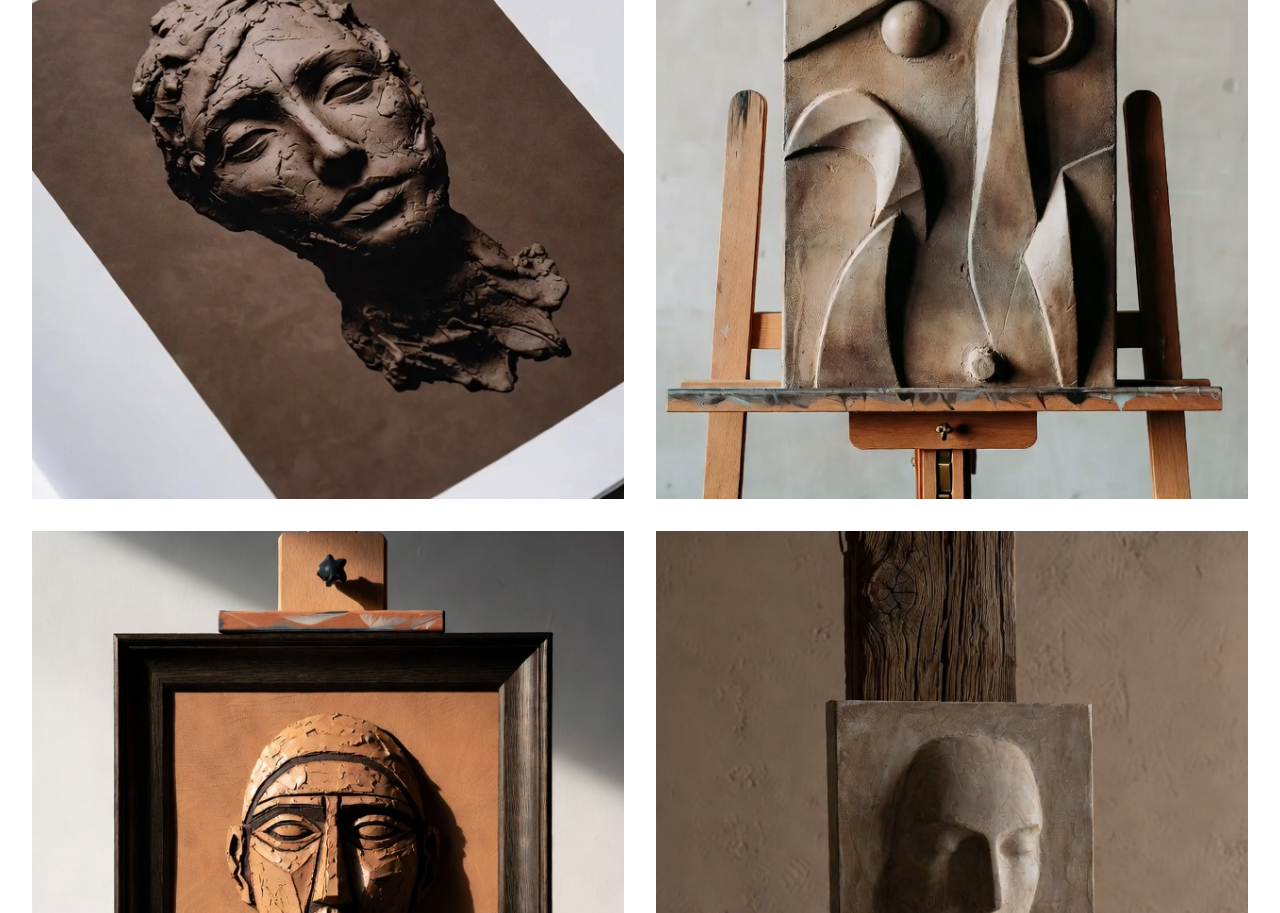
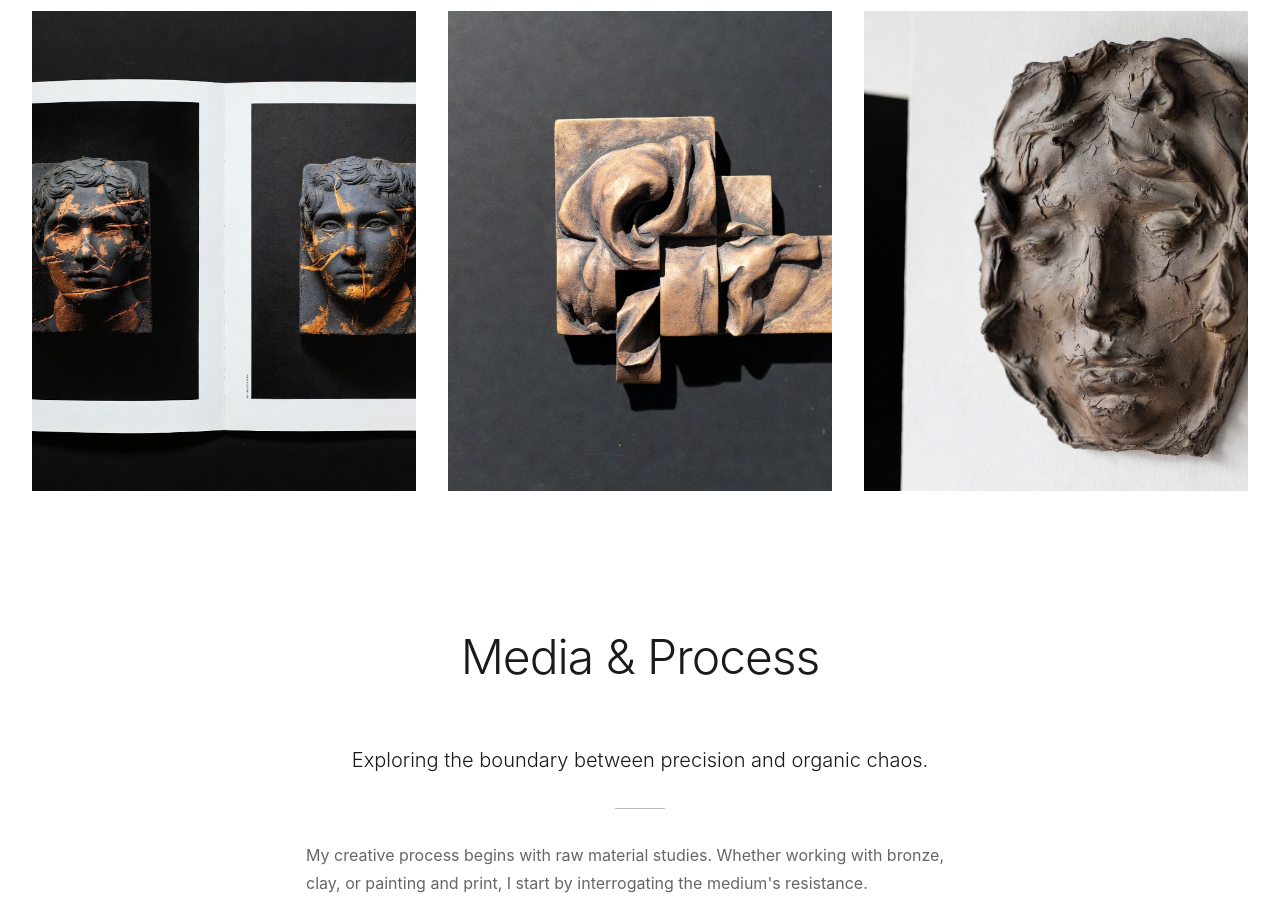
Before and after one commit to sandner-art/Template-Artist, a plain HTML site: page index.html in a window 1280 px wide. Shown: the part 1887-2800 px from the top of the page. Drawn offline with Linux system fonts and the light colour scheme.

```diff
--- a/index.html
+++ b/index.html
@@ -4,6 +4,9 @@
     <meta charset="UTF-8">
     <meta name="viewport" content="width=device-width, initial-scale=1.0">
     <title>Artist Name | Contemporary Artist & Designer</title>
+
+    <!-- FAVICON LINK -->
+    <link rel="icon" type="image/svg+xml" href="assets/images/logo.svg">
 
     <!-- SEO Meta Tags -->
     <meta name="description" content="Portfolio of [Artist Name] - Contemporary artist and designer specializing in [medium/style]. View exhibitions, artworks, and latest news.">
@@ -151,7 +154,7 @@
             height: 70vh; /* Options: 600px, 100vh (full screen), 50vh (half) */
 
             /* 2. CONTROL WIDTH HERE */
-            max-width: 1600px; /* Limits width on huge screens. Set to 100% for full width */
+            max-width: 100%; /* Limits width on huge screens - like 1600px. Set to 100% for full width */
             margin-left: auto; /* Centers the block if max-width is used */
             margin-right: auto;
 
@@ -726,6 +729,44 @@
                 font-size: 1rem;
             }
         }
+
+/* --- Formatted text CSS --- */
+
+/* A container for text that isn't as wide as the full screen (better readability) */
+.text-container {
+    max-width: 700px;
+    margin: 0 auto 3rem auto; /* Center with space at bottom */
+    padding: 0 1rem;
+}
+
+/* Larger introductory text */
+.lead-text {
+    font-size: 1.25rem; /* Slightly larger than normal */
+    font-weight: 300;   /* Light weight */
+    line-height: 1.6;
+    text-align: center;
+    color: var(--text-primary);
+    margin-bottom: 2rem;
+}
+
+/* Standard paragraph text */
+.process-text {
+    font-size: 1rem;
+    line-height: 1.8; /* More breathing room for lines */
+    color: var(--text-secondary);
+    text-align: left; /* Easier to read for longer blocks */
+    margin-bottom: 1.5rem;
+}
+
+/* Optional: A subtle divider line */
+.text-divider {
+    width: 50px;
+    height: 1px;
+    background: var(--accent);
+    margin: 2rem auto;
+    opacity: 0.3;
+}
+
     </style>
 </head>
 <body>
@@ -777,12 +818,12 @@
         <h2>Selected Works</h2>
 
         <div class="gallery-controls">
-            <button class="grid-toggle active" onclick="setGridLayout(2)">2 Columns</button>
-            <button class="grid-toggle" onclick="setGridLayout(3)">3 Columns</button>
+            <button class="grid-toggle" onclick="setGridLayout(2)">2 Columns</button>
+            <button class="grid-toggle active" onclick="setGridLayout(3)">3 Columns</button>
             <button class="grid-toggle" onclick="setGridLayout(4)">4 Columns</button>
         </div>
 
-        <div class="gallery-grid grid-2" id="galleryGrid">
+        <div class="gallery-grid grid-3" id="galleryGrid">
             <div class="gallery-item">
                 <img src="assets\images\gallery-1.jpg" alt="Sculpture 1">
                 <div class="gallery-item-info">
@@ -852,6 +893,27 @@
     <!-- Media Embeds Section -->
 <section id="media">
     <h2>Media & Process</h2>
+
+
+    <!-- NEW TEXT BLOCK START -->
+    <div class="text-container">
+        <!-- Lead/Intro Text -->
+        <p class="lead-text" data-i18n="media.lead">
+            Exploring the boundary between precision and organic chaos.
+        </p>
+
+        <div class="text-divider"></div>
+
+        <!-- Detailed Process Text -->
+        <p class="process-text" data-i18n="media.desc1">
+            My creative process begins with raw material studies. Whether working with bronze, clay, or painting and print, I start by interrogating the medium's resistance.
+        </p>
+
+        <p class="process-text" data-i18n="media.desc2">
+            The documentation below offers a glimpse into the studio—from the initial sketches to the final installation.
+        </p>
+    </div>
+    <!-- NEW TEXT BLOCK END -->
 
     <div class="media-embed">
         <!-- YouTube Video Embed -->
```
Also changed, not shown: assets/images/logo.svg (added), 1 other file.
